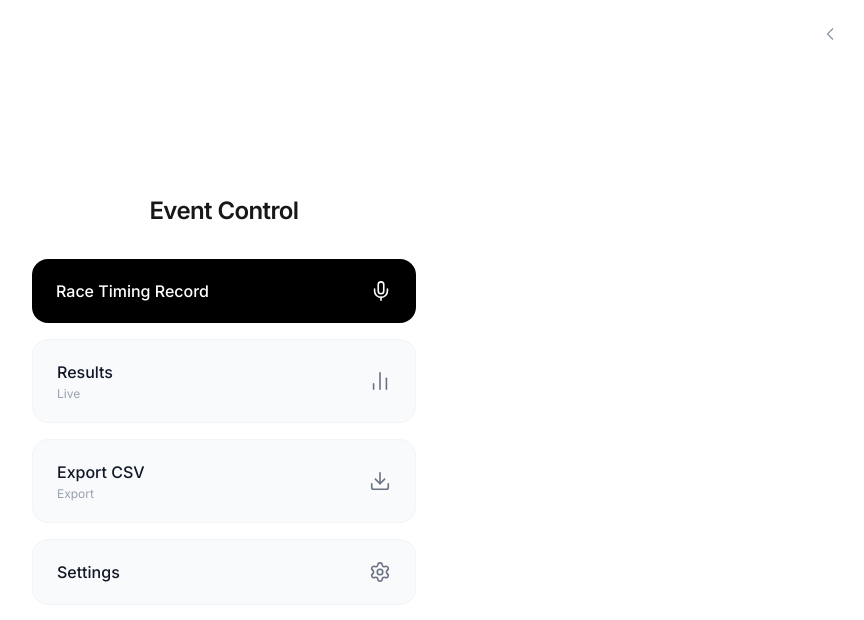
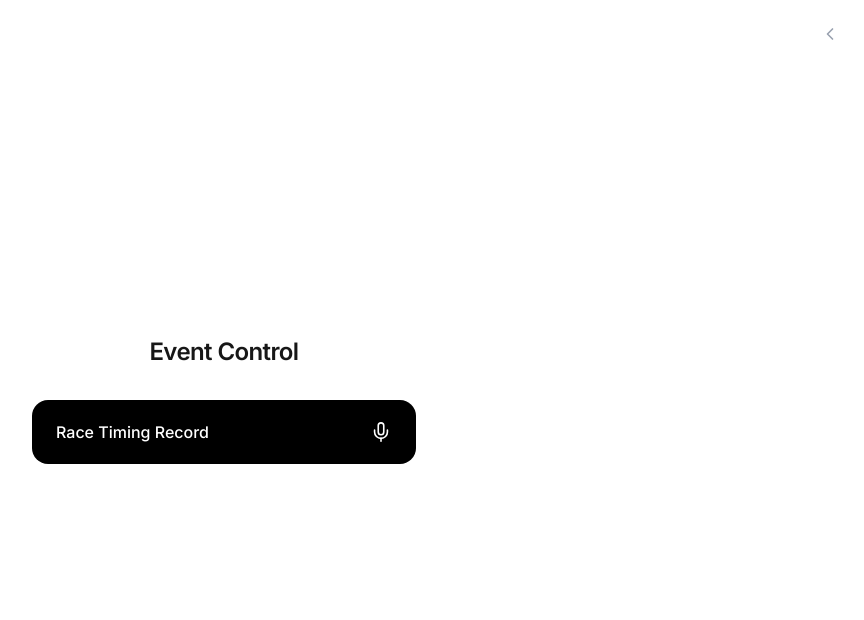
Before and after one commit to wmmz-007/timing, a Next.js app: page /event/1 in a window 1280 px wide. Shown: the top 620 px of the page, without its empty margins (416-1280 px from the left). Built offline with nearby package versions, Linux system fonts and the light colour scheme.

Commit message:
chore: remove Results, Export, Settings nav items for redesign

```diff
--- a/app/event/[id]/page.tsx
+++ b/app/event/[id]/page.tsx
@@ -1,5 +1,5 @@
 import Link from 'next/link'
-import { Mic, BarChart2, Download, Settings, ChevronLeft } from 'lucide-react'
+import { Mic, ChevronLeft } from 'lucide-react'
 
 interface Props {
   params: Promise<{ id: string }>
@@ -28,37 +28,6 @@ export default async function EventHubPage({ params }: Props) {
           <Mic size={22} strokeWidth={1.75} />
         </Link>
 
-        <Link
-          href={`/event/${id}/results`}
-          className="flex items-center justify-between w-full bg-gray-50 text-gray-900 rounded-2xl px-6 py-5 border border-gray-100"
-        >
-          <div>
-            <p className="text-base font-medium">Results</p>
-            <p className="text-xs text-gray-400 mt-0.5">Live</p>
-          </div>
-          <BarChart2 size={22} strokeWidth={1.75} className="text-gray-500" />
-        </Link>
-
-        <Link
-          href={`/event/${id}/export`}
-          className="flex items-center justify-between w-full bg-gray-50 text-gray-900 rounded-2xl px-6 py-5 border border-gray-100"
-        >
-          <div>
-            <p className="text-base font-medium">Export CSV</p>
-            <p className="text-xs text-gray-400 mt-0.5">Export</p>
-          </div>
-          <Download size={22} strokeWidth={1.75} className="text-gray-500" />
-        </Link>
-
-        <Link
-          href={`/event/${id}/settings`}
-          className="flex items-center justify-between w-full bg-gray-50 text-gray-900 rounded-2xl px-6 py-5 border border-gray-100"
-        >
-          <div>
-            <p className="text-base font-medium">Settings</p>
-          </div>
-          <Settings size={22} strokeWidth={1.75} className="text-gray-500" />
-        </Link>
       </div>
     </main>
   )
```
